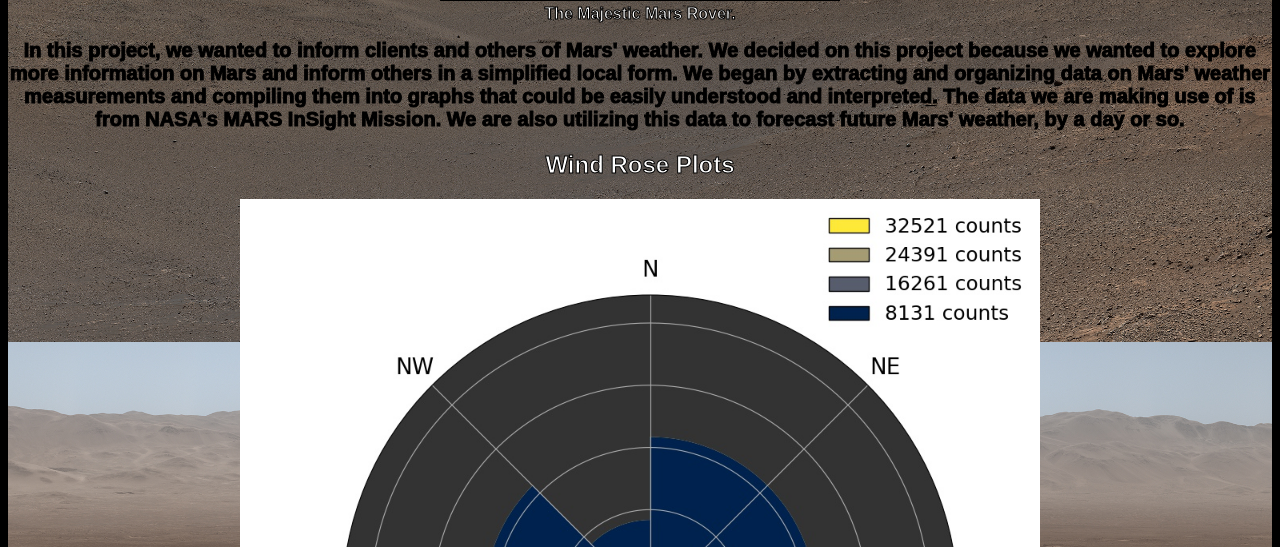
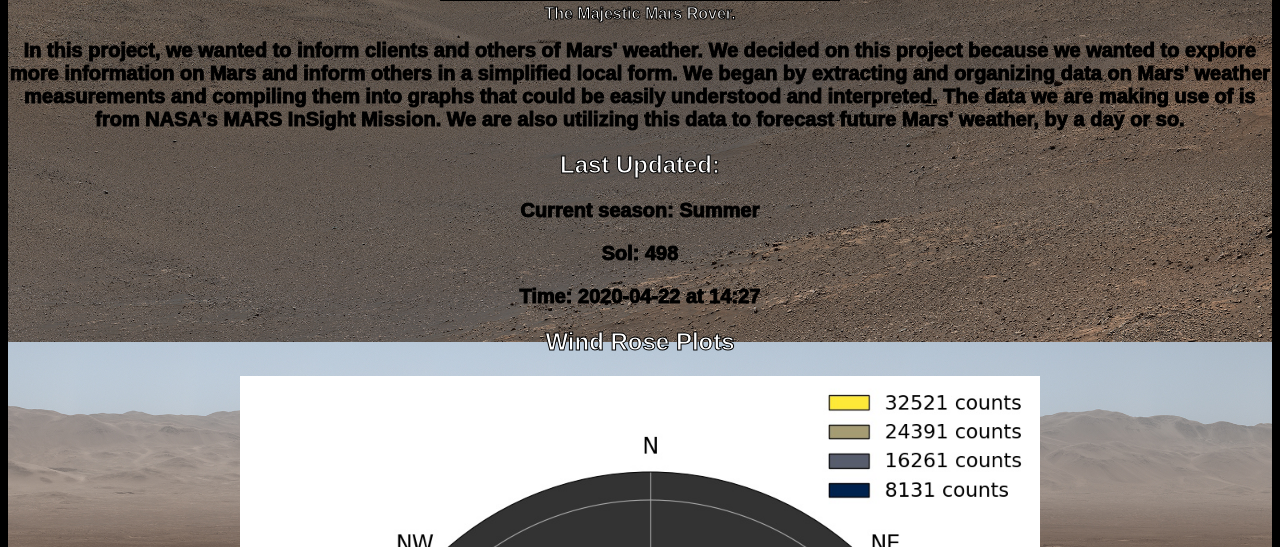
Before and after one commit to GarrettFaucher/CS205-Final, a PHP site: page / in a window 1280 px wide. Shown: the part 479-1026 px from the top of the page. Run offline with PHP 8.4, Linux system fonts and the light colour scheme.

Commit message:
html to php

```diff
--- a/index.html
+++ b/index.php
@@ -28,6 +28,11 @@
             We are also utilizing this data to forecast future Mars' weather, by a day or so.</strong>
         </p1>
 
+        <h2><strong>Last Updated:</strong></h2>
+        <p><strong>Current season: <?php include('data/season.txt'); ?></strong></p>
+        <p><strong>Sol: <?php include('data/sol.txt'); ?></strong></p>
+        <p><strong>Time: <?php include('data/time.txt'); ?></strong></p>
+
         <article id="wind">
             <h2><strong> Wind Rose Plots</strong></h2>
             <figure class="plot">
```
